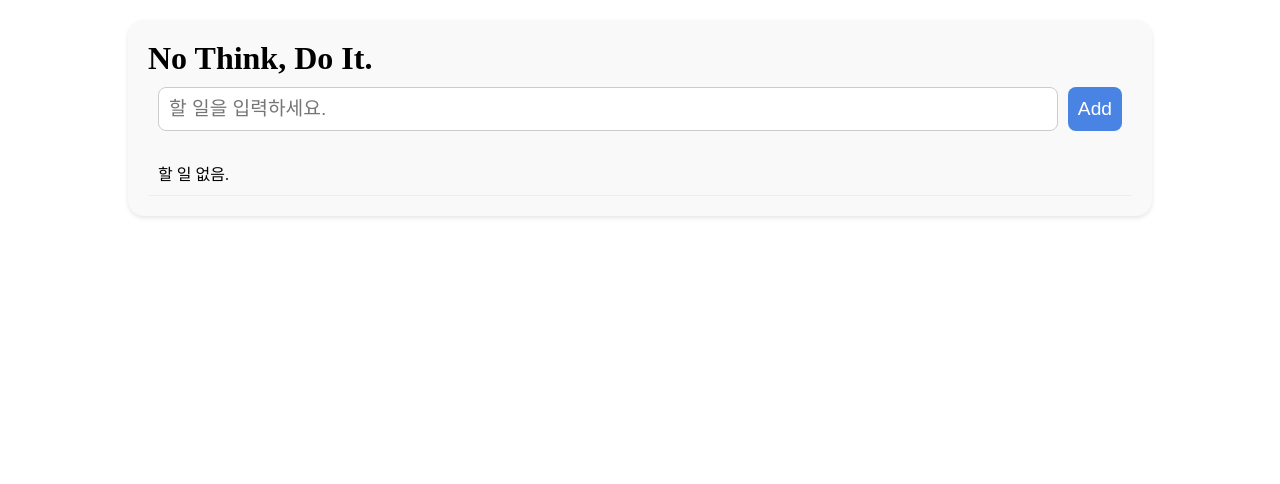
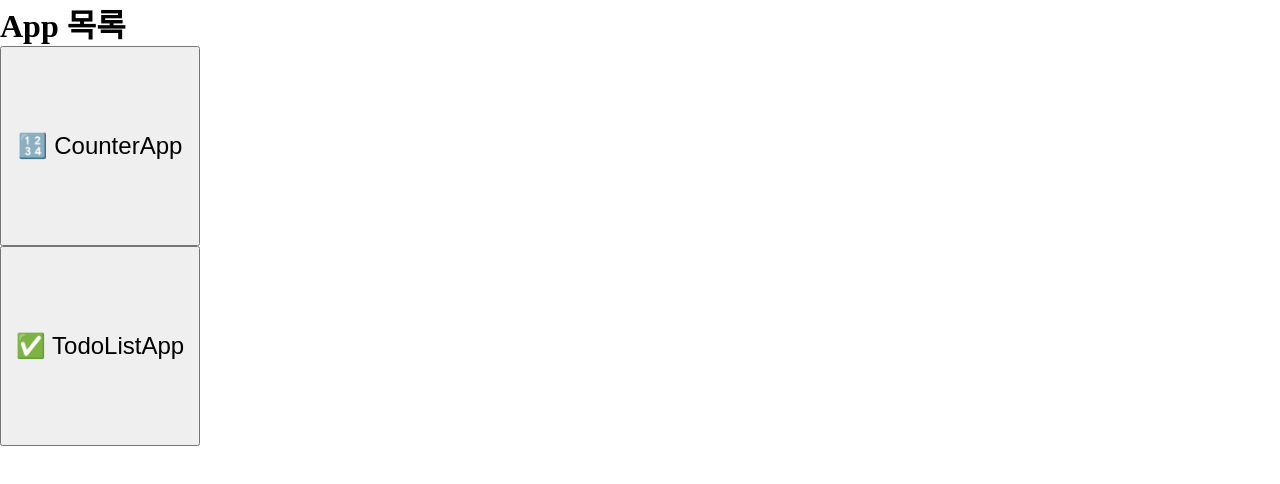
Before and after one commit to ssep4u/Programming_3300, a React (Vite) app: page / in a window 1280 px wide. Shown: the top 484 px of the page. Built offline with nearby package versions, Linux system fonts and the light colour scheme.

Commit message:
HomeApp, style={{<JSON>}}

```diff
--- /dev/null
+++ b/src/HomeApp.jsx
@@ -0,0 +1,55 @@
+import { useState } from 'react'
+import CounterApp from './CounterApp.jsx'
+import TodoListApp from './TodoListApp.jsx'
+
+function ButtonPageApp({ setPage }) {
+    return (
+        <>
+            <h1>App 목록</h1>
+            <ul>
+                <li><button
+                    style={{ width: "200px", height: "200px", fontSize: "1.5rem" }}
+                    onClick={() => setPage('counterapp')}
+                >🔢 CounterApp</button></li>
+                <li><button
+                    style={{ width: "200px", height: "200px", fontSize: "1.5rem" }}
+                    onClick={() => setPage('todolistapp')}
+                >✅ TodoListApp</button></li>
+            </ul>
+        </>
+    )
+}
+
+export default function HomeApp() {
+    const [page, setPage] = useState('home');
+
+    return (
+        <>
+            {/* page가 home 이면 <ButtonPageApp /> */}
+            {page === 'home' && <ButtonPageApp setPage={setPage} />}
+
+            {/* page가 home이 아니면, home으로 가는 버튼 만들자 */}
+            {page !== 'home' &&
+                <button
+                    onClick={() => setPage('home')}
+                    style={{
+                        position: "fixed",
+                        left: "10px",
+                        bottom: "10px",
+                        cursor: "pointer",
+                        borderRadius: "8px",
+                        border: "none",
+                        backgroundColor: "#eee",
+                        padding: "6px",
+                    }}
+                >🛖home sweet home</button>
+            }
+
+            {/* page가 counterapp 이면 <CounterApp /> */}
+            {page === 'counterapp' && <CounterApp />}
+
+            {/* page가 todolistapp 이면 <TodoListApp /> */}
+            {page === 'todolistapp' && <TodoListApp />}
+        </>
+    )
+}
--- a/src/main.jsx
+++ b/src/main.jsx
@@ -5,9 +5,10 @@
 // import './index.css'
 import './reset.css'
 import TodoListApp from './TodoListApp.jsx'
+import HomeApp from './HomeApp.jsx'
 
 createRoot(document.getElementById('root')).render(
   <StrictMode>
-    <TodoListApp />
+    <HomeApp />
   </StrictMode>,
 )
```
Also changed, not shown: 1 other file (tests, documents, lock files or other folders).
